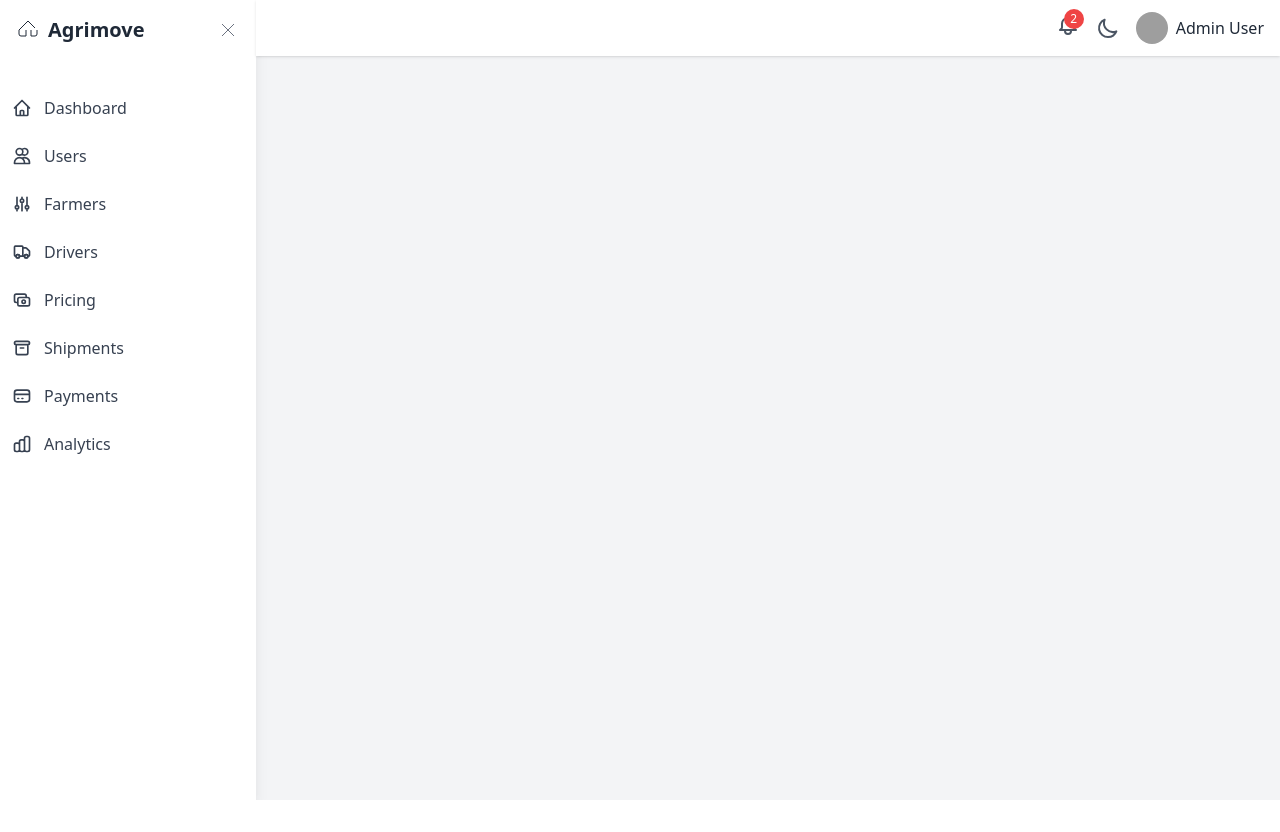
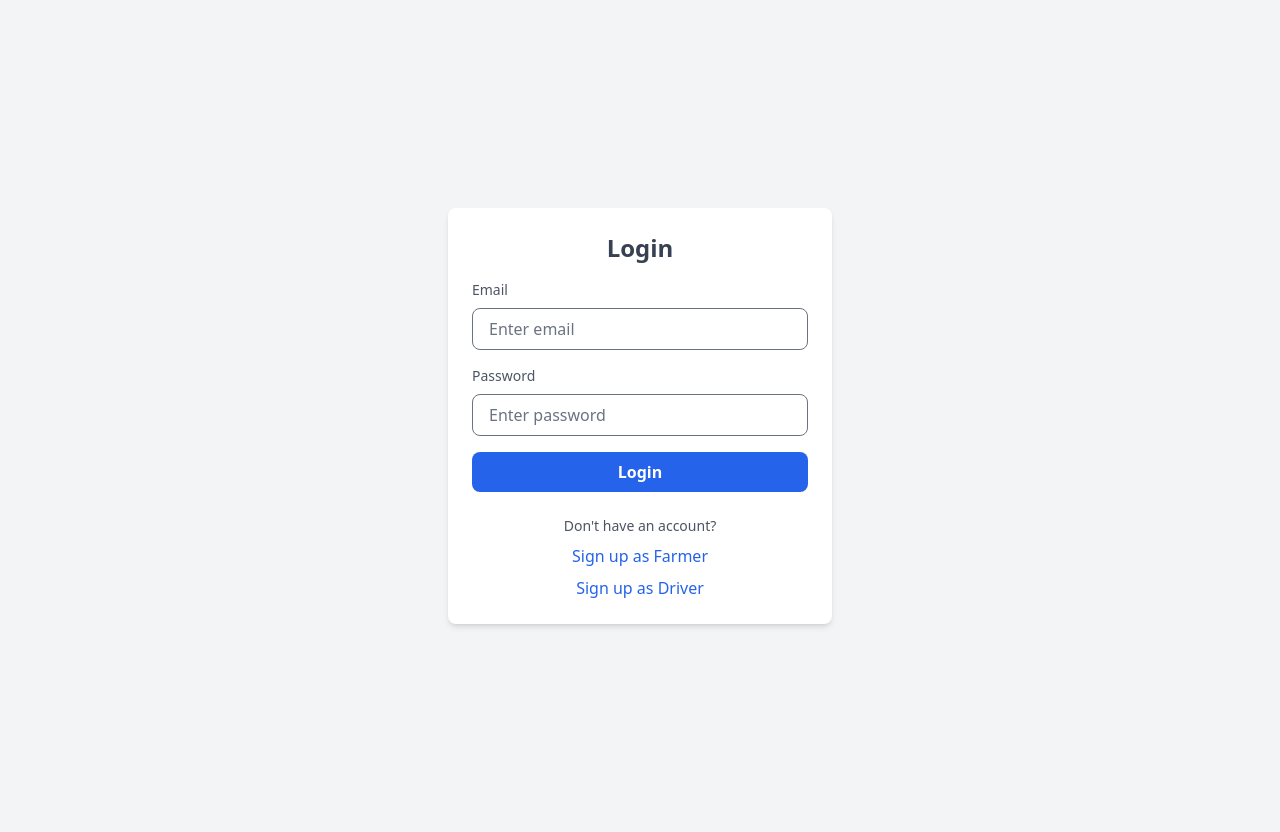
Before and after one commit to pnhbabagonio/agrimove-dashboard, a Nuxt app: page / in a window 1280 px wide. Before the commit the page ends 800 px from the top, so only its background shows below. Built offline with nearby package versions, Linux system fonts and the light colour scheme; grey boxes are pictures that could not be loaded.

Commit message:
complete ui

```diff
--- a/layouts/default.vue
+++ b/layouts/default.vue
@@ -1,12 +1,17 @@
-
 <template>
   <div class="flex min-h-screen bg-gray-100 dark:bg-gray-900 text-gray-800 dark:text-white">
     <!-- Sidebar -->
-    <Sidebar :userRole="userRole" :collapsed="isCollapsed" @toggle="isCollapsed = !isCollapsed" />
+    <Sidebar
+      v-if="showLayout"
+      :userRole="userRole"
+      :collapsed="isCollapsed"
+      @toggle="isCollapsed = !isCollapsed"
+    />
 
     <!-- Main Content -->
     <div class="flex-1 flex flex-col">
-      <Topbar />
+      <!-- Topbar -->
+      <Topbar v-if="showLayout" />
 
       <main class="p-4">
         <slot />
@@ -16,8 +21,17 @@
 </template>
 
 <script setup>
+import { ref, computed } from 'vue'
+import { useRoute } from 'vue-router'
 import Topbar from '@/components/Topbar.vue'
+import Sidebar from '@/components/Sidebar.vue'
 
-const userRole = ref('admin') // Will be dynamic later
+const route = useRoute()
+const userRole = ref('admin')
 const isCollapsed = ref(false)
+
+// Routes that should hide topbar/sidebar
+const hideOnRoutes = ['/', '/signup/farmer', '/signup/driver']
+
+const showLayout = computed(() => !hideOnRoutes.includes(route.path))
 </script>
--- /dev/null
+++ b/pages/index.vue
@@ -0,0 +1,65 @@
+<template>
+  <div class="flex items-center justify-center min-h-screen bg-gray-100">
+    <div class="w-full max-w-sm p-6 bg-white rounded-lg shadow-md">
+      <h2 class="mb-4 text-2xl font-bold text-center text-gray-700">Login</h2>
+      <form @submit.prevent="handleLogin">
+        <div class="mb-4">
+          <label class="block mb-2 text-sm font-medium text-gray-600">Email</label>
+          <input
+            type="email"
+            class="w-full px-4 py-2 border rounded-lg focus:outline-none focus:ring-2 focus:ring-blue-500"
+            placeholder="Enter email"
+            v-model="email"
+          />
+        </div>
+        <div class="mb-4">
+          <label class="block mb-2 text-sm font-medium text-gray-600">Password</label>
+          <input
+            type="password"
+            class="w-full px-4 py-2 border rounded-lg focus:outline-none focus:ring-2 focus:ring-blue-500"
+            placeholder="Enter password"
+            v-model="password"
+          />
+        </div>
+        <button
+          type="submit"
+          class="w-full px-4 py-2 font-bold text-white bg-blue-600 rounded-lg hover:bg-blue-700"
+        >
+          Login
+        </button>
+      </form>
+
+      <div class="mt-6 text-center">
+        <p class="mb-2 text-sm text-gray-600">Don't have an account?</p>
+        <div class="flex flex-col gap-2">
+          <NuxtLink
+            to="/signup/farmer"
+            class="text-blue-600 hover:underline"
+          >
+            Sign up as Farmer
+          </NuxtLink>
+          <NuxtLink
+            to="/signup/driver"
+            class="text-blue-600 hover:underline"
+          >
+            Sign up as Driver
+          </NuxtLink>
+        </div>
+      </div>
+    </div>
+  </div>
+</template>
+
+<script setup>
+import { useRouter } from 'vue-router'
+
+const router = useRouter()
+
+const email = ref('')
+const password = ref('')
+
+const handleLogin = () => {
+  // Dummy login - skip validation
+  router.push('/admin/dashboard')
+}
+</script>
```
